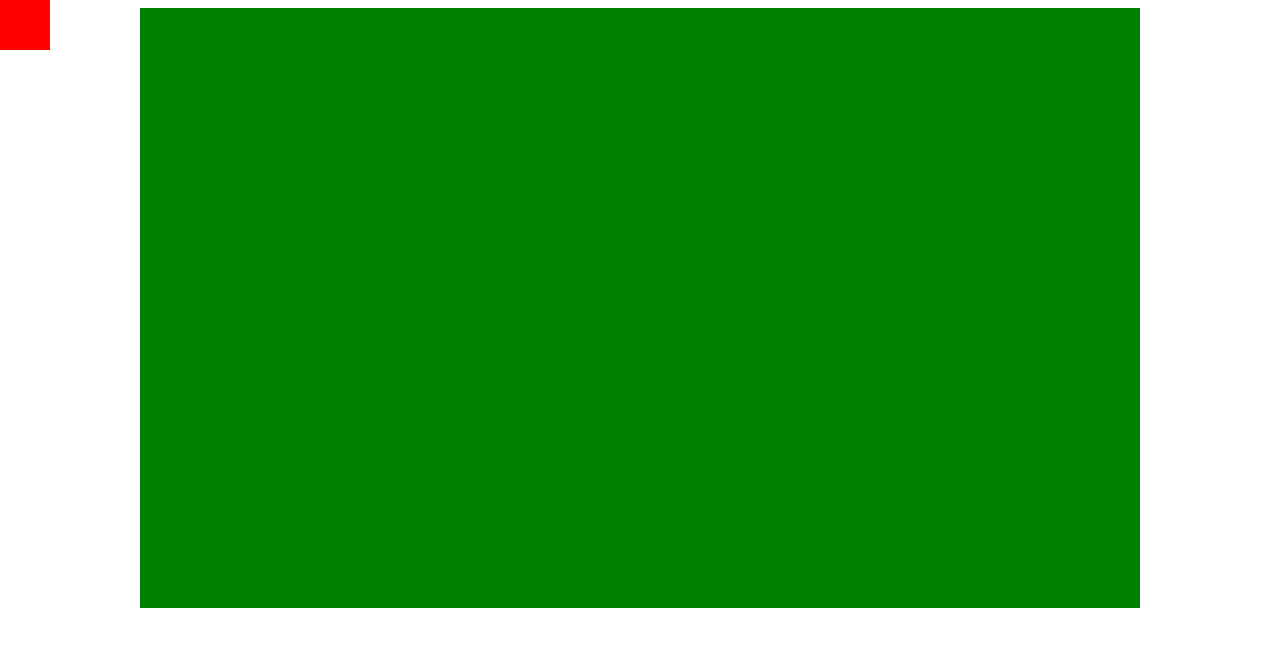
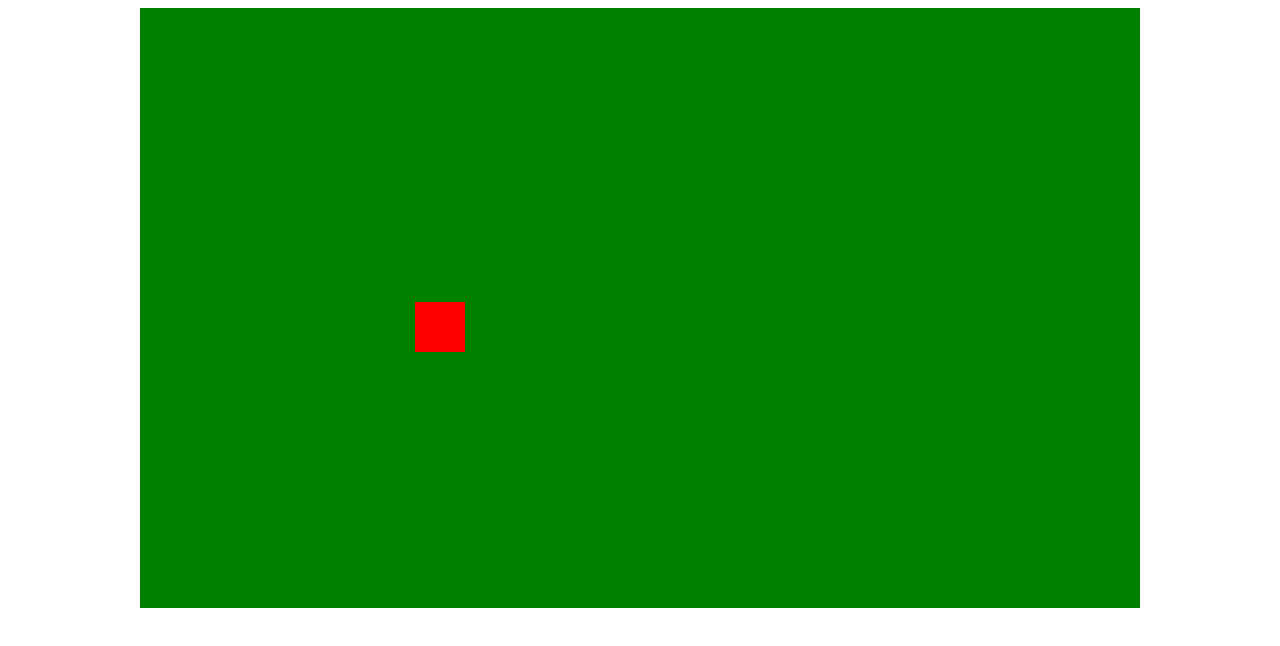
Before and after one commit to Dan-Burnette/Chase, a website: page public/index.html in a window 1280 px wide. Drawn offline with Linux system fonts and the light colour scheme.

Commit message:
got it moving properly in the game space

```diff
--- a/public/css/gamestyles.css
+++ b/public/css/gamestyles.css
@@ -6,6 +6,7 @@
 }
 
 .target {
+
 	width: 50px;
 	height:50px;
  	background-color:red;
--- a/public/main.js
+++ b/public/main.js
@@ -6,15 +6,21 @@ $(document).ready(function(){
 function makeNewPosition(){
 
     // Get viewport dimensions (remove the dimension of the div)
-    var h = $('.target').height() + $('window').height() - 50;
-    var w = $('.target').width() + $('window').width() - 50;
+    var h =  $('.game').height() - 50;
+    var nh = Math.floor(Math.random() * h);
 
-    var nh = Math.floor(Math.random() * h);
-    var nw = Math.floor(Math.random() * w);
+    var wWindow = $(window).width();
+    var lmargin = parseInt($('.game').css('marginLeft'));
+    var rmargin = parseInt($('.game').css('marginRight'));
+    var w = $('.game').width() - 50;
+    var wmax = wWindow - rmargin;
+    var wmin = wWindow - rmargin - w;
+    var nw = Math.random() * (wmax - wmin) + wmin;
 
     return [nh,nw];
 
 }
+
 
 function animateDiv(){
     var newq = makeNewPosition();
```
